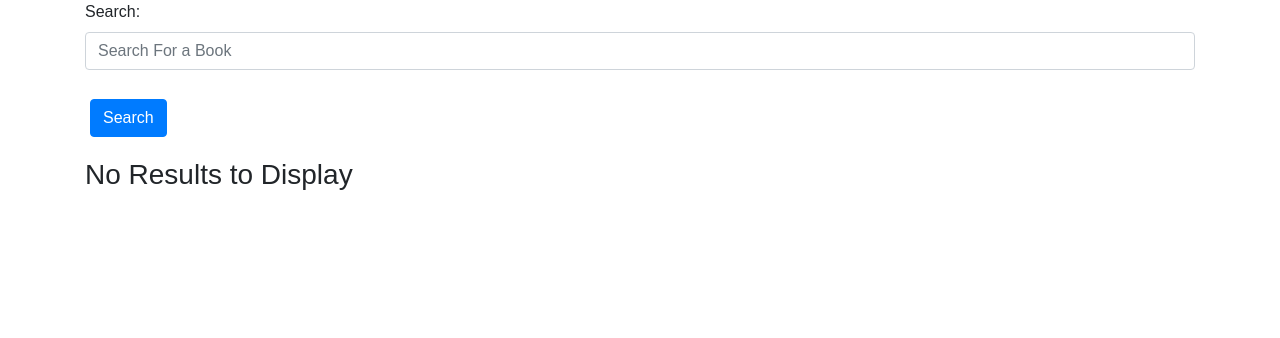
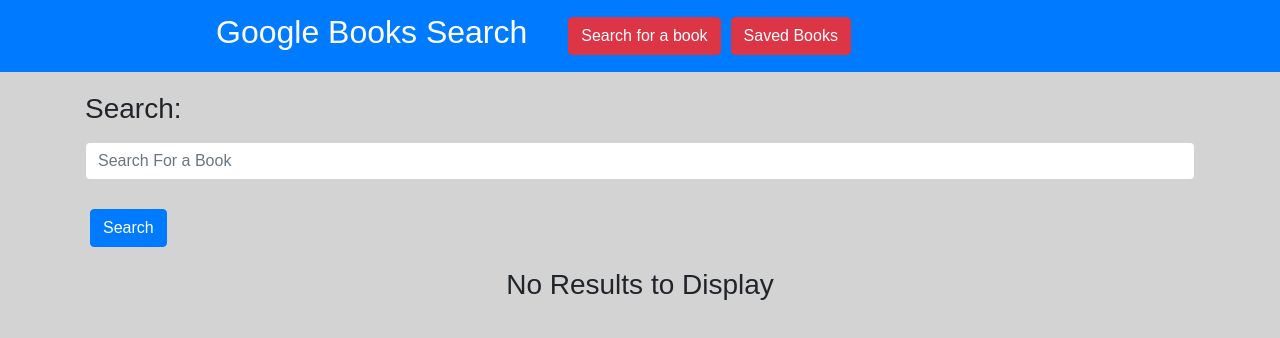
Before and after one commit to woodwindscott/book-search, a React (Create React App) app in the folder client/: page / in a window 1280 px wide. Shown: the top 338 px of the page. Built offline with nearby package versions, Linux system fonts and the light colour scheme.

Commit message:
Styling updates

```diff
--- a/client/src/components/Card/style.css
+++ b/client/src/components/Card/style.css
@@ -5,7 +5,8 @@
 }
 
 .card {
-    border: none
+    border: none;
+    background-color: lightgrey;
 }
 
 .btn {
--- a/client/src/components/NavBar/NavBar.js
+++ b/client/src/components/NavBar/NavBar.js
@@ -3,24 +3,22 @@
 
 function NavBar(props) {
   return (
-    <form>
-        <div className="form-group">
-            <label htmlFor="search">Search:</label>
-            <input
-                onChange={props.handleInputChange}
-                value={props.search}
-                name="search"
-                type="text"
-                className="form-control"
-                placeholder="Search For a Book"
-                id="search"
-            />
-            <br />
-            <button onClick={props.handleFormSubmit} className="btn btn-primary">
-                Search
-            </button>
-        </div>
-    </form>
+    <nav className="navbar navbar-expand-lg navbar-dark bg-primary">
+    <a className="navbar-brand" href="#"><h2>Google Books Search</h2></a>
+    <button className="navbar-toggler" type="button" data-toggle="collapse" data-target="#navbarNav" aria-controls="navbarNav" aria-expanded="false" aria-label="Toggle navigation">
+      <span className="navbar-toggler-icon"></span>
+    </button>
+    <div className="collapse navbar-collapse" id="navbarNav">
+      <ul className="navbar-nav">
+        <li className="nav-item">
+          <button type="button" className="btn btn-danger" id="scrape">Search for a book</button>
+        </li>
+        <li className="nav-item">
+          <button type="button" className="btn btn-danger" id="clear">Saved Books</button>
+        </li>
+      </ul>
+    </div>
+  </nav>
   );
 }
 
--- a/client/src/components/NavBar/style.css
+++ b/client/src/components/NavBar/style.css
@@ -0,0 +1,8 @@
+h2 {
+    padding-left: 200px;
+    padding-right: 20px;
+}
+
+ul {
+    float: right;
+}
--- a/client/src/components/SearchBar/SearchBar.js
+++ b/client/src/components/SearchBar/SearchBar.js
@@ -5,7 +5,7 @@
   return (
     <form>
         <div className="form-group">
-            <label htmlFor="search">Search:</label>
+            <label htmlFor="search"><h3>Search:</h3></label>
             <input
                 onChange={props.handleInputChange}
                 value={props.search}
@@ -16,7 +16,7 @@
                 id="search"
             />
             <br />
-            <button onClick={props.handleFormSubmit} className="btn btn-primary">
+            <button onClick={props.handleFormSubmit} className="btn btn-primary text-center">
                 Search
             </button>
         </div>
--- a/client/src/components/SearchBar/style.css
+++ b/client/src/components/SearchBar/style.css
@@ -0,0 +1,7 @@
+form {
+    margin-top: 20px;
+}
+
+h3 {
+    text-align: center;
+}
--- a/client/src/components/Wrapper/Wrapper.js
+++ b/client/src/components/Wrapper/Wrapper.js
@@ -1,6 +1,8 @@
 import React, { Component } from "react";
 import API from "../../utils/API";
 import Card from "../Card/Card";
+import NavBar from "../NavBar/NavBar";
+import './style.css'
 
 import SearchBar from "../SearchBar/SearchBar";
 
@@ -30,6 +32,7 @@
     API.search(query)
       .then(res => {
         this.setState({ result: res.data.items });
+        this.setState({ search: ""});
       }).catch(err => console.log(err));
   };
 
@@ -67,7 +70,11 @@
   render() {
     return (
 
+      <div>
+        <NavBar />
+
           <div className="container">
+
             <SearchBar
                 search={this.state.search}
                 handleInputChange={this.handleInputChange}
@@ -82,7 +89,6 @@
                         index={ i }
                         authors={ this.separateAuthors(item.volumeInfo.authors) }
                         description={ item.volumeInfo.description }
-                    // image={ item.volumeInfo.imageLinks.thumbnail }
                         image={ this.checkForThumbnail(item) }
                         link={ item.volumeInfo.infoLink }
                         title={ item.volumeInfo.title }
@@ -90,21 +96,10 @@
                     />
                 ))
                 :
-            <h3>No Results to Display</h3>
+                <h3 className="text-center">No Results to Display</h3>
             }
 
-        {/* {this.state.result.Title ? (
-            <MovieDetail
-              title={this.state.result.Title}
-              src={this.state.result.Poster}
-              director={this.state.result.Director}
-              genre={this.state.result.Genre}
-              released={this.state.result.Released}
-            />
-          ) : (
-            <h3>No Results to Display</h3>
-          )} */}
-
+          </div>
         </div>
     );
   }
--- /dev/null
+++ b/client/src/components/Wrapper/style.css
@@ -0,0 +1,3 @@
+.container {
+    background-color: lightgrey;
+}
--- a/client/src/index.css
+++ b/client/src/index.css
@@ -2,4 +2,5 @@
   margin: 0;
   padding: 0;
   font-family: sans-serif;
+  background-color: lightgray;
 }
```
Also changed, not shown: 2 other files (tests, documents, lock files or other folders). Lines whose indentation alone changed are shown as unchanged.
